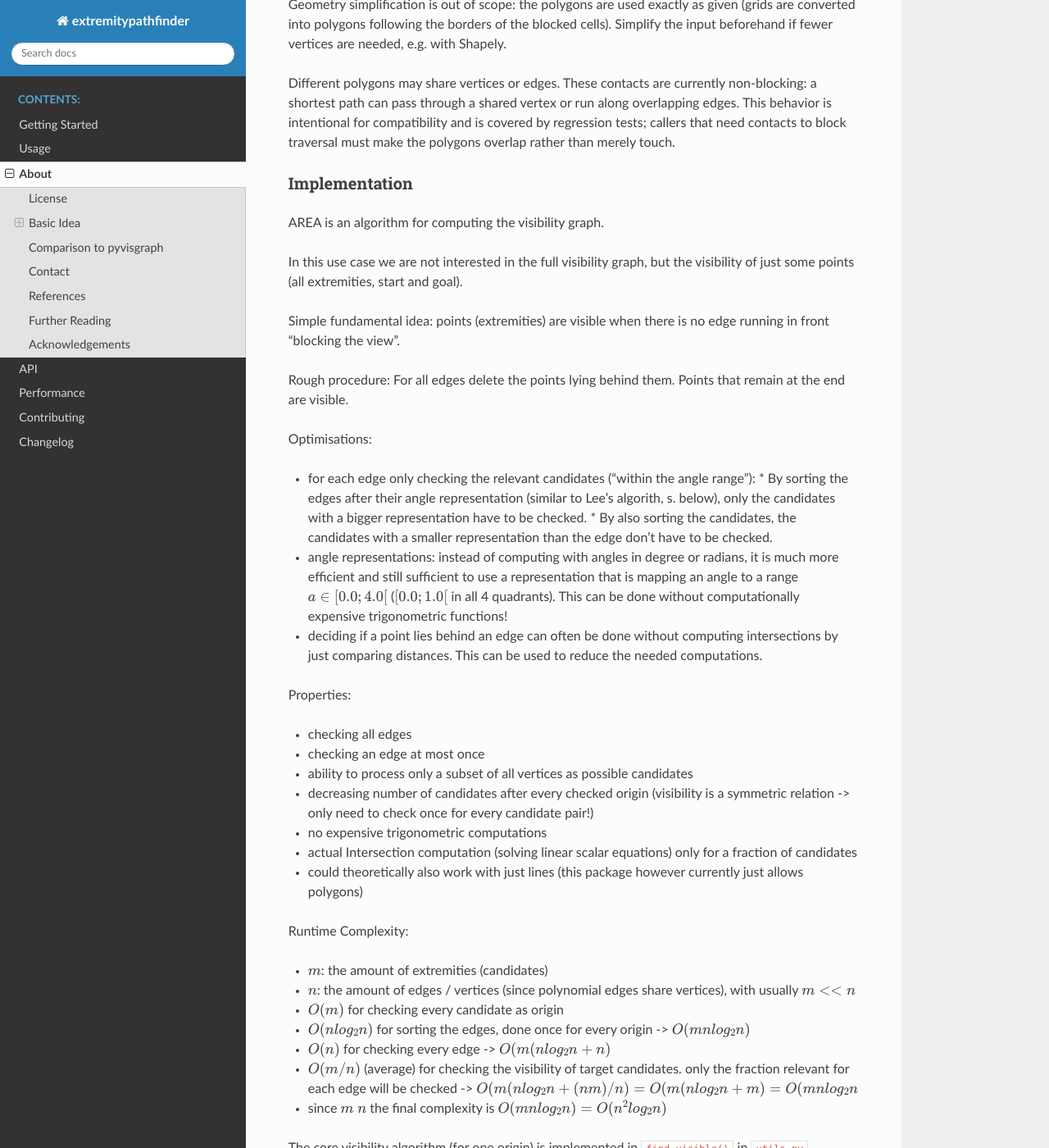
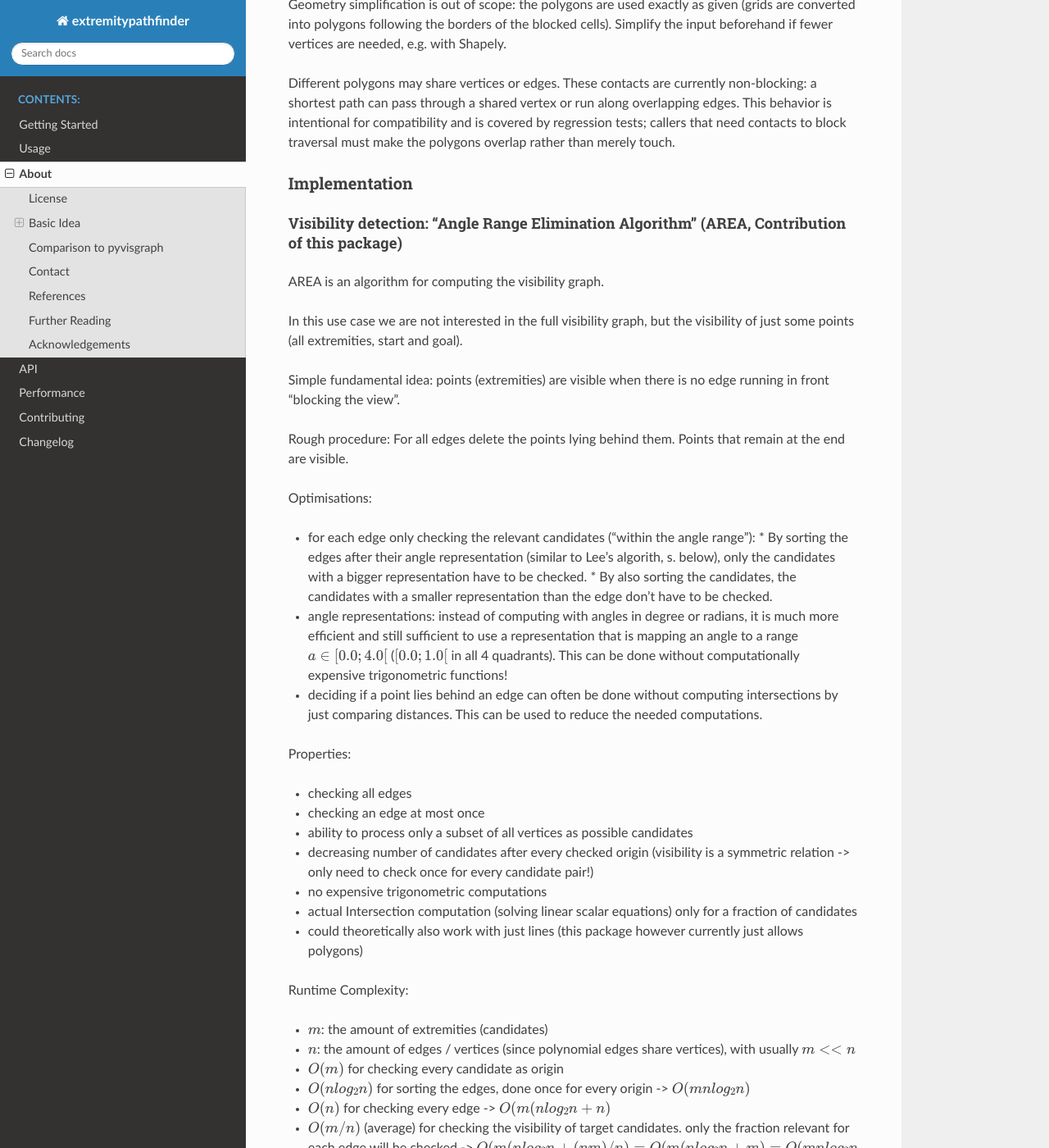
Before and after one commit to jannikmi/extremitypathfinder, a Sphinx documentation site: the page built from docs/3_about.rst, in a window 1280 px wide and 1400 px high, scrolled down 5850 px. Shown: the whole window at 82% size. Built offline with Sphinx 7.4.7 and the Read the Docs theme 3.1.0, drawn with Linux system fonts in a browser that asks for light colours; some of the changed text lies outside the part shown.

```diff
--- a/docs/3_about.rst
+++ b/docs/3_about.rst
@@ -131,7 +131,7 @@ Implementation
 
 
 Visibility detection: "Angle Range Elimination Algorithm" (AREA, Contribution of this package)
-****************************************************************************************************
+______________________________________________________________________________________________
 
 AREA is an algorithm for computing the visibility graph.
 
@@ -175,7 +175,7 @@ The core visibility algorithm (for one origin) is implemented in ``find_visible(
 
 
 Comparison:
-***********
+___________
 
 **Lee's visibility graph algorithm**:
 
@@ -190,7 +190,7 @@ complexity: :math:`O(n^2 log_2 n)` (cf. `these slides <https://dav.ee/papers/Vis
 
 
 Optimised Pathfinding:
-**********************
+______________________
 
 The shortest path is computed with the default ``A*`` implementation of the ``networkx`` package
 (``networkx.astar_path()``), using the euclidean distance as heuristic.
```
